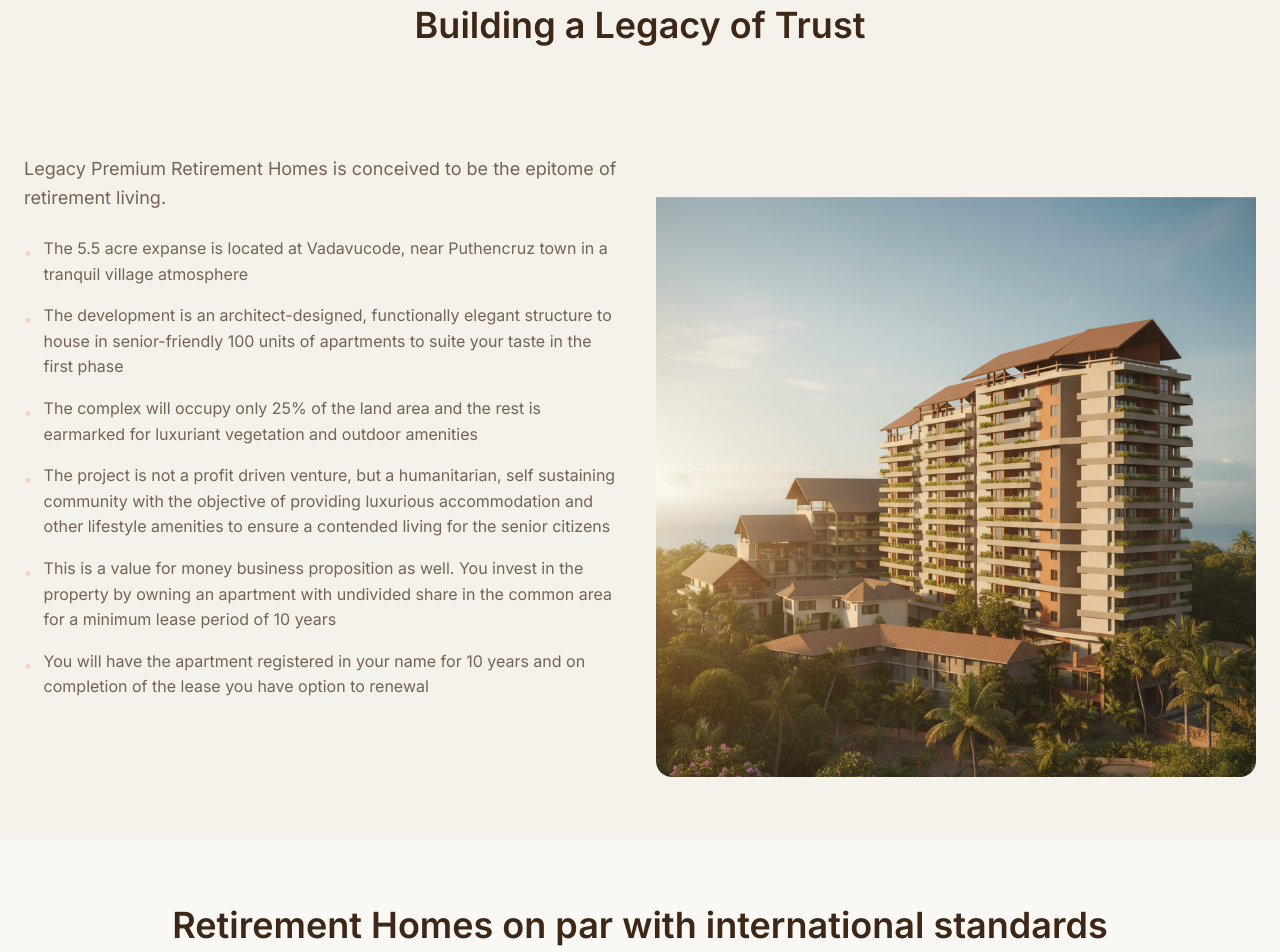
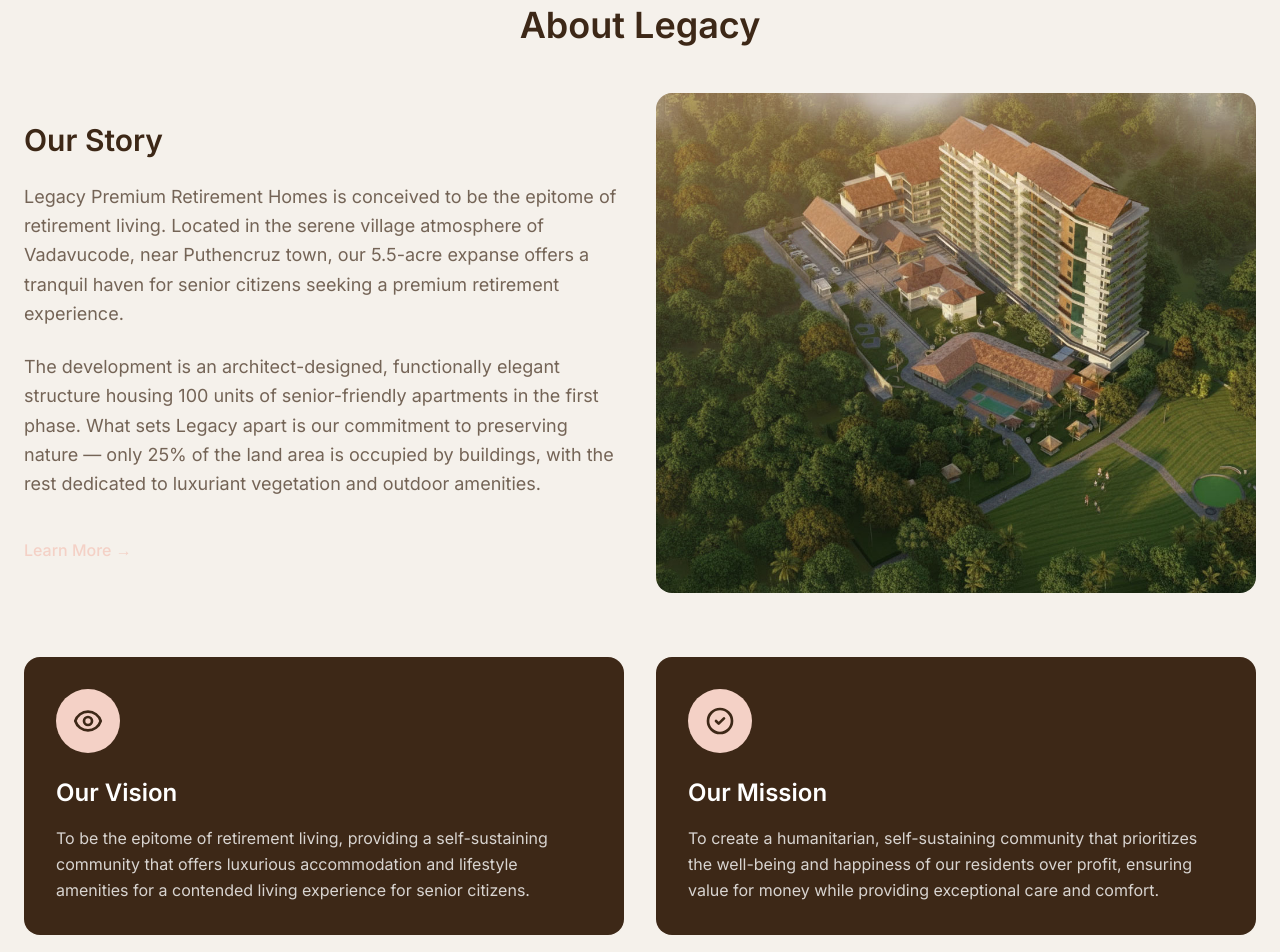
Before and after one commit to akhilbhadrangirija/legacy_website, a Next.js app: page / in a window 1280 px wide. Shown: the part 840-1792 px from the top of the page. Built offline with nearby package versions, Linux system fonts and the light colour scheme; no server answers.

Commit message:
Add about section in homepage

```diff
--- a/app/page.js
+++ b/app/page.js
@@ -1,5 +1,6 @@
 import Header from "../components/Header";
 import HeroSection from "../components/HeroSection";
+import AboutSection from "../components/AboutSection";
 import PhilosophySection from "../components/PhilosophySection";
 import InternationalStandardsSection from "../components/InternationalStandardsSection";
 import FreedomAndCareSection from "../components/FreedomAndCareSection";
@@ -21,6 +22,7 @@ export default function Home() {
     <main className="min-h-screen">
       <Header />
       <HeroSection />
+      <AboutSection />
       <PhilosophySection />
       <InternationalStandardsSection />
       {/* <FreedomAndCareSection />
--- /dev/null
+++ b/components/AboutSection.js
@@ -0,0 +1,123 @@
+'use client'
+
+import Link from 'next/link'
+import { motion } from 'framer-motion'
+
+export default function AboutSection() {
+  return (
+    <section className="bg-beige py-16 px-6">
+      <div className="max-w-7xl mx-auto">
+        <motion.h2
+          initial={{ opacity: 0, y: 30 }}
+          whileInView={{ opacity: 1, y: 0 }}
+          viewport={{ once: true, margin: "-100px" }}
+          transition={{ duration: 0.6 }}
+          className="text-3xl md:text-4xl font-semibold text-dark-brown mb-12 text-center"
+        >
+          About Legacy
+        </motion.h2>
+
+        {/* Our Story */}
+        <div className="grid md:grid-cols-2 gap-8 items-center mb-16">
+          <motion.div
+            initial={{ opacity: 0, x: -30 }}
+            whileInView={{ opacity: 1, x: 0 }}
+            viewport={{ once: true, margin: "-100px" }}
+            transition={{ duration: 0.6 }}
+          >
+            <h3 className="text-2xl md:text-3xl font-semibold text-dark-brown mb-6">
+              Our Story
+            </h3>
+            <motion.p
+              initial={{ opacity: 0, y: 20 }}
+              whileInView={{ opacity: 1, y: 0 }}
+              viewport={{ once: true }}
+              transition={{ duration: 0.5 }}
+              className="text-dark-brown/70 text-lg leading-relaxed mb-6"
+            >
+              Legacy Premium Retirement Homes is conceived to be the epitome of retirement living.
+              Located in the serene village atmosphere of Vadavucode, near Puthencruz town, our
+              5.5-acre expanse offers a tranquil haven for senior citizens seeking a premium
+              retirement experience.
+            </motion.p>
+            <motion.p
+              initial={{ opacity: 0, y: 20 }}
+              whileInView={{ opacity: 1, y: 0 }}
+              viewport={{ once: true }}
+              transition={{ duration: 0.5, delay: 0.1 }}
+              className="text-dark-brown/70 text-lg leading-relaxed mb-6"
+            >
+              The development is an architect-designed, functionally elegant structure housing
+              100 units of senior-friendly apartments in the first phase. What sets Legacy apart
+              is our commitment to preserving nature — only 25% of the land area is occupied by
+              buildings, with the rest dedicated to luxuriant vegetation and outdoor amenities.
+            </motion.p>
+            <Link
+              href="/about"
+              className="inline-block mt-4 text-light-pink font-medium hover:underline"
+            >
+              Learn More →
+            </Link>
+          </motion.div>
+          <motion.div
+            className="relative h-[500px] rounded-2xl overflow-hidden"
+            initial={{ opacity: 0, x: 30 }}
+            whileInView={{ opacity: 1, x: 0 }}
+            viewport={{ once: true, margin: "-100px" }}
+            transition={{ duration: 0.6 }}
+          >
+            <img
+              src="/arial_view.jpg"
+              alt="Aerial view of Legacy Retirement Living"
+              className="w-full h-full object-cover"
+            />
+          </motion.div>
+        </div>
+
+        {/* Vision & Mission */}
+        <div className="grid md:grid-cols-2 gap-8">
+          <motion.div
+            className="bg-dark-brown rounded-2xl p-8"
+            initial={{ opacity: 0, y: 30 }}
+            whileInView={{ opacity: 1, y: 0 }}
+            viewport={{ once: true, margin: "-100px" }}
+            transition={{ duration: 0.6 }}
+          >
+            <div className="w-16 h-16 rounded-full bg-light-pink flex items-center justify-center mb-6">
+              <svg className="w-8 h-8 text-dark-brown" fill="none" stroke="currentColor" viewBox="0 0 24 24">
+                <path strokeLinecap="round" strokeLinejoin="round" strokeWidth={2} d="M15 12a3 3 0 11-6 0 3 3 0 016 0z" />
+                <path strokeLinecap="round" strokeLinejoin="round" strokeWidth={2} d="M2.458 12C3.732 7.943 7.523 5 12 5c4.478 0 8.268 2.943 9.542 7-1.274 4.057-5.064 7-9.542 7-4.477 0-8.268-2.943-9.542-7z" />
+              </svg>
+            </div>
+            <h3 className="text-2xl font-semibold text-white mb-4">Our Vision</h3>
+            <p className="text-white/80 leading-relaxed">
+              To be the epitome of retirement living, providing a self-sustaining community
+              that offers luxurious accommodation and lifestyle amenities for a contended
+              living experience for senior citizens.
+            </p>
+          </motion.div>
+
+          <motion.div
+            className="bg-dark-brown rounded-2xl p-8"
+            initial={{ opacity: 0, y: 30 }}
+            whileInView={{ opacity: 1, y: 0 }}
+            viewport={{ once: true, margin: "-100px" }}
+            transition={{ duration: 0.6, delay: 0.1 }}
+          >
+            <div className="w-16 h-16 rounded-full bg-light-pink flex items-center justify-center mb-6">
+              <svg className="w-8 h-8 text-dark-brown" fill="none" stroke="currentColor" viewBox="0 0 24 24">
+                <path strokeLinecap="round" strokeLinejoin="round" strokeWidth={2} d="M9 12l2 2 4-4m6 2a9 9 0 11-18 0 9 9 0 0118 0z" />
+              </svg>
+            </div>
+            <h3 className="text-2xl font-semibold text-white mb-4">Our Mission</h3>
+            <p className="text-white/80 leading-relaxed">
+              To create a humanitarian, self-sustaining community that prioritizes the well-being
+              and happiness of our residents over profit, ensuring value for money while providing
+              exceptional care and comfort.
+            </p>
+          </motion.div>
+        </div>
+      </div>
+    </section>
+  )
+}
```
